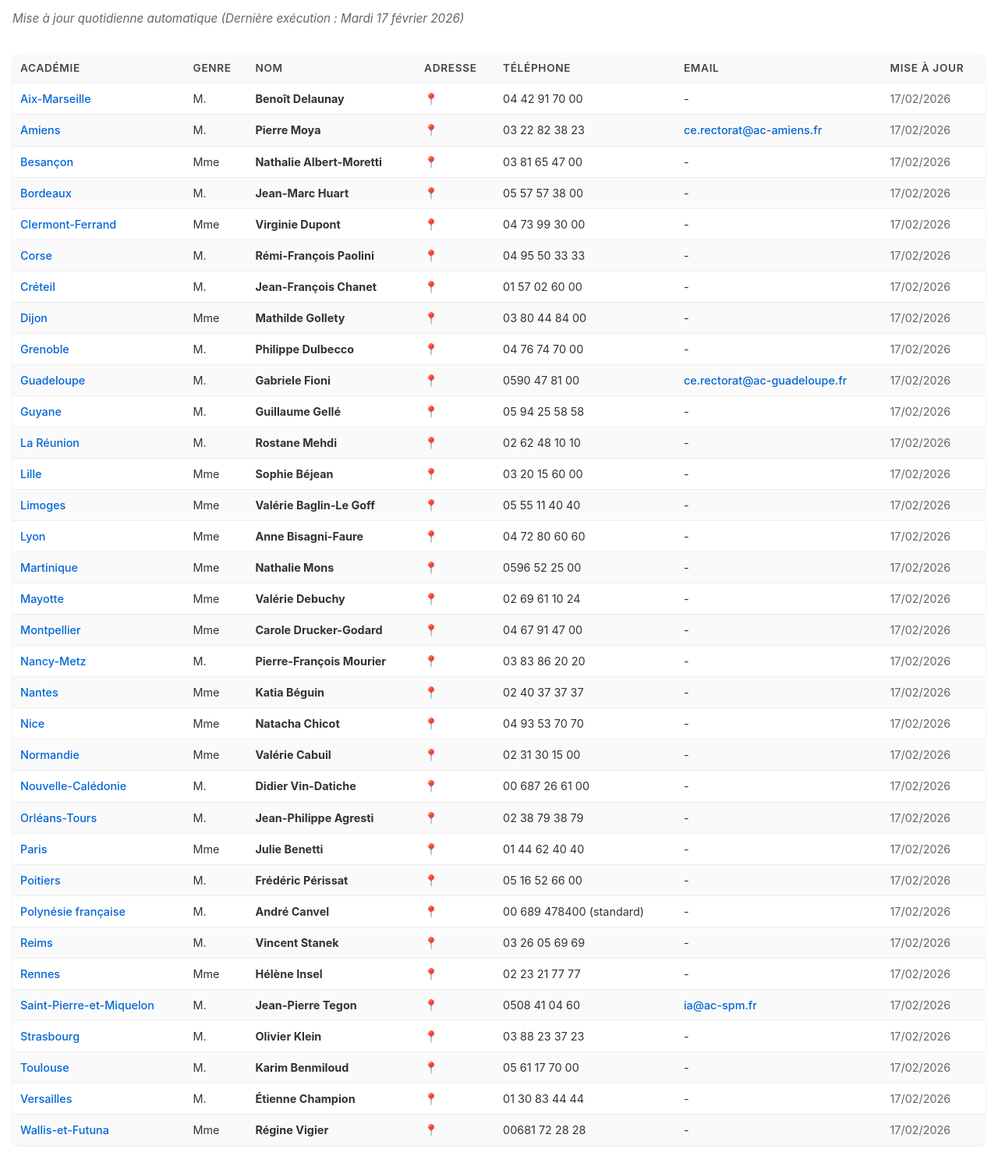
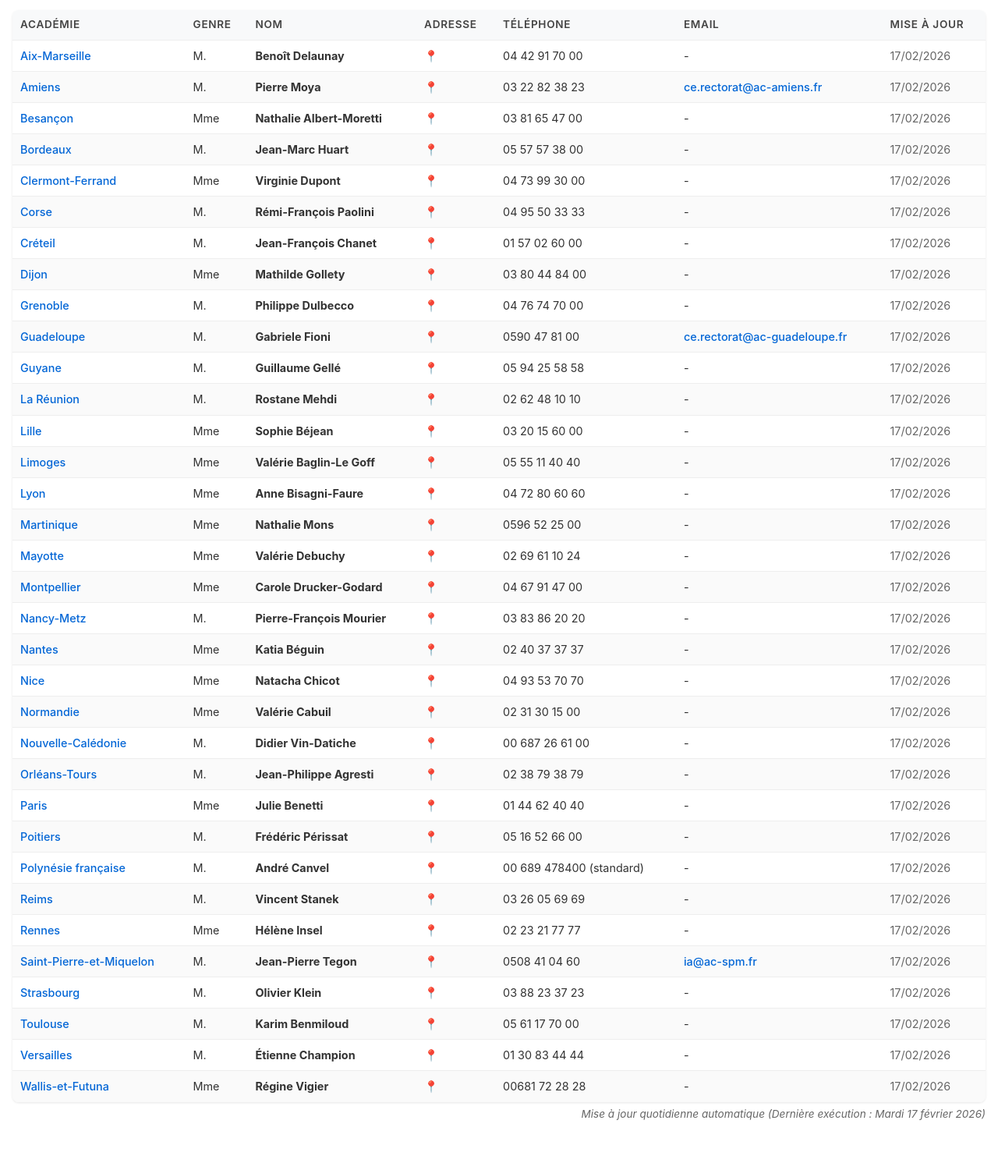
Before and after one commit to guilamu/liste-des-Recteurs-et-retrices-des-acad-mies-francaises-toujours-jour, a website: page index.html in a window 1280 px wide. Shown: the part 86-1586 px from the top of the page at 78% size. After the commit the page ends 1557 px from the top, so only its background shows below. Drawn offline with Linux system fonts and the light colour scheme.

Commit message:
Add files via upload

```diff
--- a/index.html
+++ b/index.html
@@ -24,8 +24,10 @@
         #last-update {
             color: #666;
             font-style: italic;
-            margin-bottom: 2rem;
-            font-size: 0.95rem;
+            margin-top: 5px;
+            margin-bottom: 0;
+            font-size: 0.85rem;
+            text-align: right;
         }
 
         table {
@@ -161,8 +163,6 @@
 <body>
     <h1>🎓 Recteurs et Rectrices d'Académie</h1>
 
-    <p id="last-update">Chargement de la date de mise à jour...</p>
-
     <table id="rectors-table">
         <thead>
             <tr>
@@ -182,6 +182,8 @@
             </tr>
         </tbody>
     </table>
+
+    <p id="last-update">Chargement de la date de mise à jour...</p>
 
     <script>
         fetch('recteurs.json')
--- a/scraper.js
+++ b/scraper.js
@@ -349,7 +349,7 @@ async function scrape() {
             adresse = `<a href="${osmUrl}" target="_blank">📍</a>`;
           }
 
-          let telephone = $page('[data-component-id="tandem_dsfr:telephone"] .coordinate').text().trim();
+          let telephone = $page('[data-component-id="tandem_dsfr:telephone"] .coordinate').text().trim().replace(/\s*\(.*?\)/g, '');
           let email = $page('[data-component-id="tandem_dsfr:email"] .coordinate').text().trim();
 
           if (!email) email = "-";
```
